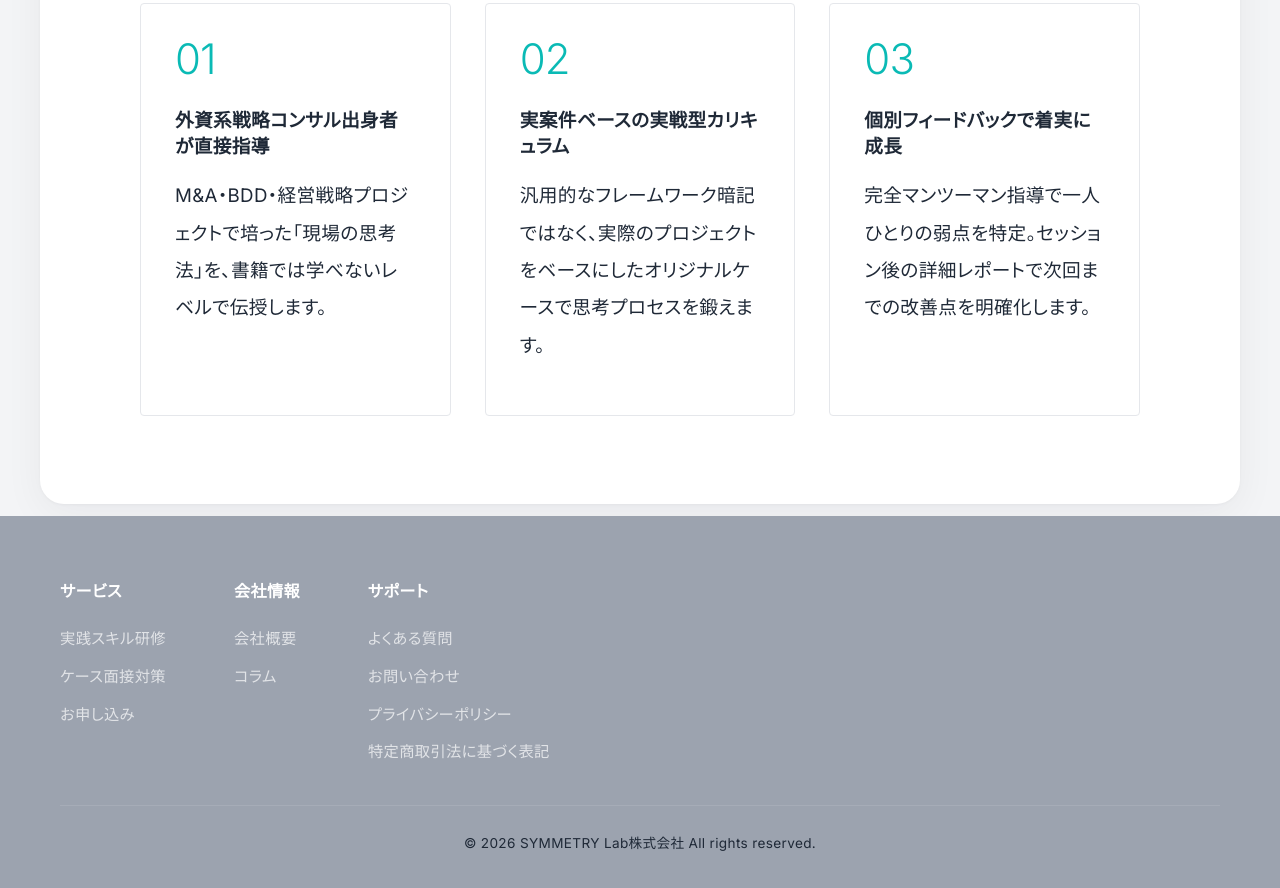
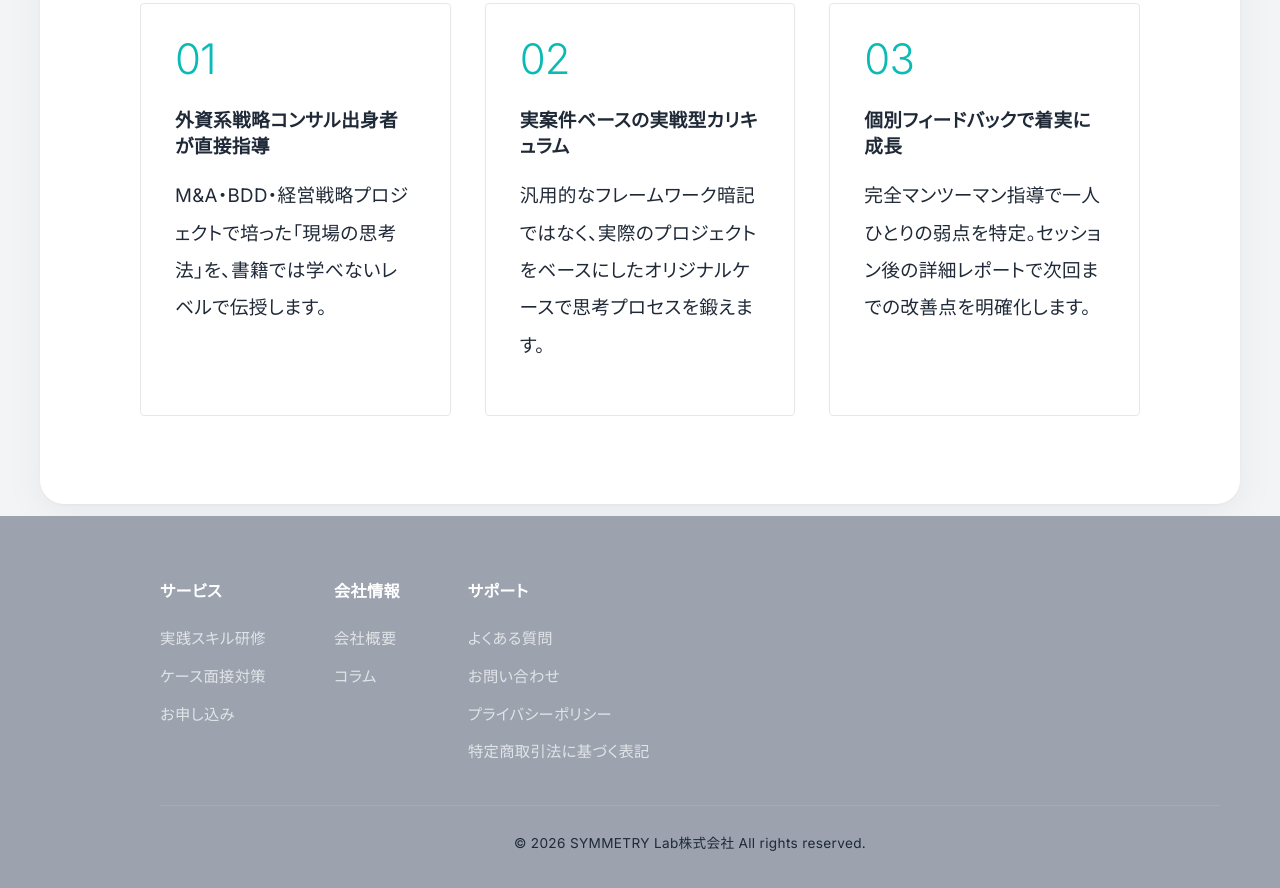
Before and after one commit to yukiono1045-svg/symmetrylab-web, a plain HTML site: page index.html in a window 1280 px wide. Shown: the part 1898-2786 px from the top of the page. Drawn offline with Linux system fonts and the light colour scheme.

Commit message:
フッター左パディングを増やして右寄りに配置
Co-Authored-By: Claude Opus 4.6 (1M context) <noreply@anthropic.com>

```diff
--- a/css/style.css
+++ b/css/style.css
@@ -1179,7 +1179,7 @@ p {
 .footer {
   background: #9CA3AF;
   color: #1F2937;
-  padding: 64px 60px 32px;
+  padding: 64px 60px 32px 160px;
 }
 
 .footer > .container {
```
